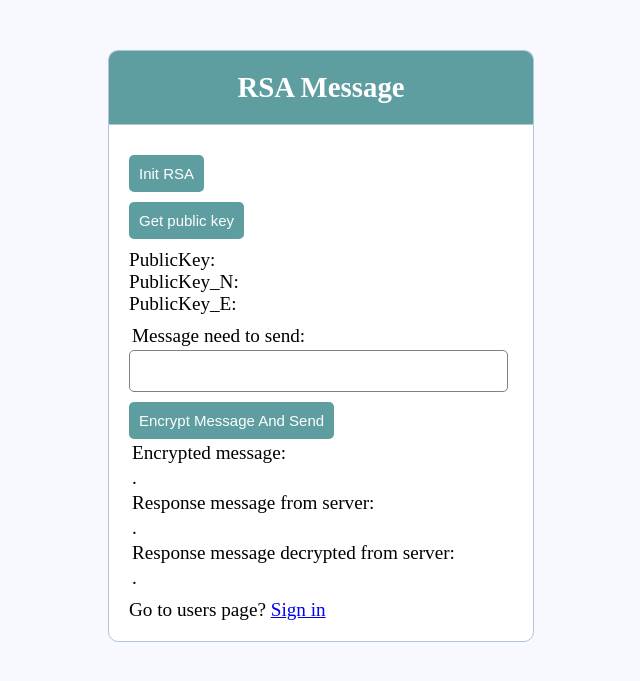
After one commit to tuanxu/RSAK29, a PHP site: page /chat_panel.php in a window 1280 px wide. The commit adds this page. Shown: the top 681 px of the page, without its empty margins (319-959 px from the left). Run offline with PHP 8.4, Linux system fonts and the light colour scheme.

Commit message:
- update chat panel

```diff
--- /dev/null
+++ b/www/HandleMessage.js
@@ -0,0 +1,92 @@
+
+var str_public_key_N = "";
+var str_public_key_E = "";
+var BigInt_N;
+var BigInt_E;
+var link_RSA_Init = "http://localhost/rsa.php?task_from_client=init";
+var link_RSA_get_public_key = "http://localhost/rsa.php?task_from_client=getpublickey";
+var link_RSA_ReceivedFromClient = "http://localhost/rsa.php?task_from_client=receivedfromclient&m=";
+
+var glb_username = "";
+function GetPublicKey() {
+    let xhr = new XMLHttpRequest();
+    xhr.onreadystatechange = function() {
+        if (xhr.readyState == 4 && (xhr.status >= 200 && xhr.status < 400)) {
+            var response = xhr.responseText;
+
+			//create public key E,D
+            var str_public_key=response;
+			var keys = str_public_key.split('-');
+			str_public_key_N = keys[0].trim();
+			console.log(str_public_key_N);
+			BigInt_N = new bigInt(str_public_key_N, 16);
+			str_public_key_E= keys[1].trim();
+			console.log(str_public_key_E);
+			BigInt_E = new bigInt(str_public_key_E, 16);
+
+            document.getElementById("lblGetPublicKey_Response").innerHTML = str_public_key;
+            document.getElementById("lblGetPublicKey_N_Response").innerHTML = str_public_key_N;
+            document.getElementById("lblGetPublicKey_E_Response").innerHTML = str_public_key_E;
+        }
+    };
+    xhr.open("GET",link_RSA_get_public_key , true);
+    xhr.send();
+}
+
+function InitRSA() {
+	console.log("abc");
+    let xhr = new XMLHttpRequest();
+    xhr.onreadystatechange = function() {
+        if (xhr.readyState == 4 && (xhr.status >= 200 && xhr.status < 400)) {
+            var response = xhr.responseText;
+            //console.log(response);
+            document.getElementById("lblInitRSA_Response").innerHTML = response;
+        }
+    };
+    xhr.open("GET", link_RSA_Init, true);
+    xhr.send();
+}
+	function EncryptMessage(txtMessage){
+		var result = "";
+		for (var i = 0; i < txtMessage.length; i++) {
+		  var m = bigInt(txtMessage.charCodeAt(i));
+		  var c = m.modPow (BigInt_E,BigInt_N);
+		  result = result + c.toString(16);
+		  if(i < txtMessage.length - 1)
+			result = result + "-";
+		}
+		console.log(result);
+		return result;
+	}
+    function EncryptMessageAndSend() {
+		var txtMessage = document.getElementById("txtMessage").value;
+		txtMessage_Encrypted = EncryptMessage(txtMessage);
+		txtMessage_Encrypted = txtMessage_Encrypted.toUpperCase();
+		document.getElementById("lblEncryptedMessage").innerHTML = txtMessage_Encrypted;
+
+        let xhr = new XMLHttpRequest();
+        xhr.onreadystatechange = function() {
+            if (xhr.readyState == 4 && (xhr.status >= 200 && xhr.status < 400)) {
+                var response = xhr.responseText;
+                document.getElementById("lblResponseMessage").innerHTML = response;
+            }
+        };
+		var link = link_RSA_ReceivedFromClient + txtMessage_Encrypted + "&u=" + glb_username;
+		 alert(link);
+        xhr.open("GET", link , true);
+        xhr.send();
+    }
+
+    function SendMessageToDecrypt() {
+        let xhr = new XMLHttpRequest();
+        xhr.onreadystatechange = function() {
+            if (xhr.readyState == 4 && (xhr.status >= 200 && xhr.status < 400)) {
+                var response = xhr.responseText;
+                //console.log(response);
+                document.getElementById("lblDecryptMessageByServer").innerHTML = response;
+            }
+        };
+
+        xhr.open("GET", "http://localhost:8000/rsa.php?task=decrypt&m=" + document.getElementById("txtMessageNeedToDecrypt").value , true);
+        xhr.send();
+    }
--- /dev/null
+++ b/www/chat_panel.php
@@ -0,0 +1,62 @@
+<?php include('server.php') ?>
+<!DOCTYPE html>
+<html lang="en-US">
+<head>
+	<meta charset="UTF-8">
+  <title>RSA Message</title>
+  <link rel="stylesheet" type="text/css" href="style.css">
+</head>
+<body>
+	<script src="BigInteger.min.js"></script>
+	<script src="HandleMessage.js"></script>
+
+  <div class="header">
+  	<h2>RSA Message</h2>
+  </div>
+
+  <form>
+  	<?php include('errors.php');
+
+	     if (isset($_SESSION['username']))
+			echo "<script> glb_username ='" . $_SESSION['username'] . "'</script>";
+
+
+	else
+		echo "<script> glb_username ='NotLogin'</script>";
+	 ?>
+	<!-- INIT RSA -->
+	<div class="input-group">
+  	  <button type="button" class="btn" onclick="InitRSA()">Init RSA</button>
+  	</div>
+	<div> <label id="lblInitRSA_Response"></label></div>
+
+
+	<!-- GET PUBLIC KEY -->
+	<div class="input-group">
+  	  <button type="button" class="btn" onclick="GetPublicKey()">Get public key</button>
+  	</div>
+	<div>PublicKey:  <label id="lblGetPublicKey_Response"></label></div>
+	<div>PublicKey_N:  <label id="lblGetPublicKey_N_Response"></label></div>
+	<div>PublicKey_E:  <label id="lblGetPublicKey_E_Response"></label></div>
+
+  	<div class="input-group">
+  	  <label>Message need to send:</label>
+  	  <input type="text"  id="txtMessage">
+  	</div>
+
+  	<div class="input-group">
+  	  <button type="button" class="btn" onclick="EncryptMessageAndSend()">Encrypt Message And Send</button>
+  	  <label>Encrypted message:</label>
+  	  <label id="lblEncryptedMessage">.</label>
+  	  <label>Response message from server:</label>
+  	  <label id="lblResponseMessage">.</label>
+  	  <label>Response message decrypted from server:</label>
+  	  <label id="lblResponseMessageDecrypted">.</label>
+  	</div>
+
+  	<p>
+  		Go to users page? <a href="login.php">Sign in</a>
+  	</p>
+  </form>
+</body>
+</html>
--- a/www/key.txt
+++ b/www/key.txt
@@ -1,3 +1,3 @@
-3A23D8CF6CFA8CF38767488BD53E50D675D80C9993783
-723FD7E20884A6F
-2350C0B75CF81380234EA421DCE396292621CFC47FA67
+F244B5130C57C88910C26EFAF7A9F4D3
+22507A3E277350A35C46435
+75B0AB364DC51267E89383203FFA7A7D
--- a/www/server.php
+++ b/www/server.php
@@ -69,15 +69,12 @@ if (isset($_POST['login_user'])) {
   }
 
   if (count($errors) == 0) {
-  	//$password = md5($password);
 
   	$query = "SELECT password FROM users WHERE username='$username' limit 1";
   	$results = mysqli_query($db, $query);
   	if (mysqli_num_rows($results) == 1) {
 	  $row = mysqli_fetch_array($results);
 	  $password_hash_stored = $row[0];
-	  //echo $password;
-	  //$password = password_hash($password, PASSWORD_DEFAULT);//old source using md5 but us using BCRYPT HASH
 
 	  if (password_verify($password, $password_hash_stored)) {
 		  $_SESSION['username'] = $username;
@@ -92,5 +89,11 @@ if (isset($_POST['login_user'])) {
   	}
   }
 }
+function InsertChat($username,$message,$encrypted_message,$response,$encrypted_response) {
+	global $db;
+    	$query = "INSERT INTO chats (username,message,encrypted_message,response,encrypted_response)
+  			  VALUES('$username', '$message', '$encrypted_message', '$response', '$encrypted_response')";
+  	mysqli_query($db, $query);
 
+}
 ?>
```
Also changed, not shown: www/create database.sql (added, +16 -0 lines), www/rsa.php (+10 -6 lines).
